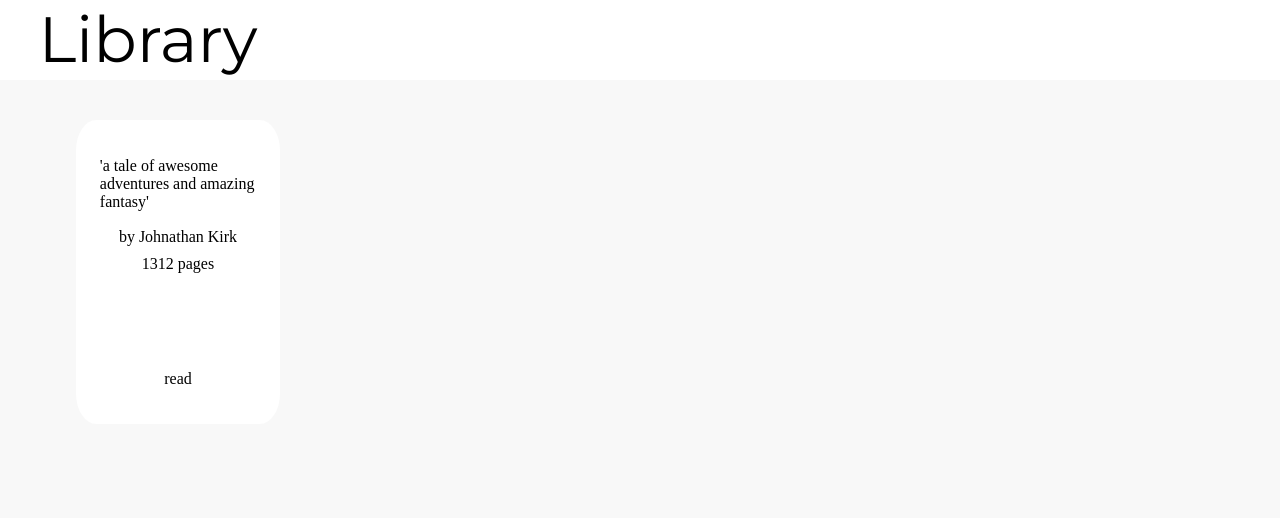
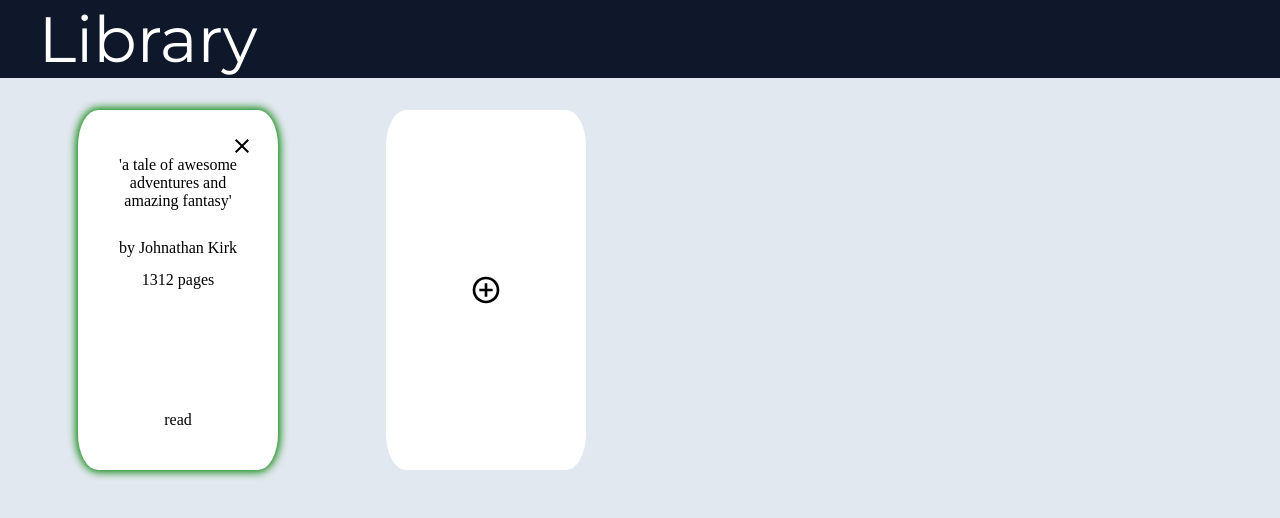
Before and after one commit to MuhammadAlvi03/library, a plain HTML site: page index.html in a window 1280 px wide. Drawn offline with Linux system fonts and the light colour scheme.

Commit message:
style: style cards

```diff
--- a/index.html
+++ b/index.html
@@ -4,7 +4,7 @@
     <meta charset="UTF-8">
     <meta name="viewport" content="width=device-width, initial-scale=1.0">
     <title>Library</title>
-    <script src="./script.js"></script>
+    <script src="./script.js" defer></script>
     <link rel="preconnect" href="https://fonts.googleapis.com">
     <link rel="preconnect" href="https://fonts.gstatic.com" crossorigin>
     <link href="https://fonts.googleapis.com/css2?family=Montserrat:ital,wght@0,100;0,200;0,300;0,400;0,500;0,600;0,700;0,800;0,900;1,100;1,200;1,300;1,400;1,500;1,600;1,700;1,800;1,900&display=swap" rel="stylesheet">
@@ -15,7 +15,6 @@
         <div class="header">
             <div class="title">Library</div>
         </div>
-        <div class="main">
             <div class="lib">
                 <div class="card">
                     <div class="info">
@@ -24,9 +23,37 @@
                         <div class="pages">1312 pages</div>
                     </div>
                     <div class="status">read</div>
+                    <img class="remove-button" src="./icons/close_FILL0_wght400_GRAD0_opsz24.svg" alt="remove">
                 </div>
-            </div>
+                <div class="add-card">
+                    <img class="add-button" src="./icons/add_circle_FILL0_wght400_GRAD0_opsz24.svg" alt="add">
+                </div>
         </div>
     </div>
+     <dialog id="book-form">
+        <form method="dialog">
+            <p>
+                <label for="book-title">Book Title</label>
+                <input type="text" name="book-title" id="book-title">
+            </p>
+            <p>
+                <label for="book-author">Author</label>
+                <input type="text" name="book-author" id="book-author">
+            </p>
+            <p>
+                <label for="book-pages">Page Count</label>
+                <input type="number" name="book-pages" id="book-pages">
+            </p>
+            <p>
+                <label for="read">Read</label>
+                <input type="radio" name="book-read" id="read">
+                <label for="not-read">Unread</label>
+                <input type="radio" name="book-read" id="not-read">
+            </p>
+            <p>
+                <button type="submit">Add Book</button>
+            </p>
+        </form>
+     </dialog>
 </body>
 </html>
--- a/script.js
+++ b/script.js
@@ -27,3 +27,10 @@ function displayBooks(myLibrary) {  // display each book of myLibrary on page
 }
 
 // document query selector all for nodelist, then iterate through nodelist
+
+const bookForm = document.getElementById('book-form');
+const addButton = document.querySelector('.add-button');
+
+addButton.addEventListener('click', () => {
+    bookForm.showModal();
+})
--- a/style.css
+++ b/style.css
@@ -9,6 +9,7 @@
 body {
     height: 100vh;
     width: 100vw;
+    background-color: #e2e8f0;
 }
 
 .container {
@@ -19,17 +20,13 @@ body {
 }
 
 .header {
-    background-color: rgb(255, 255, 255);
+    background-color: #0f172a;
     height: 10%;
     width: 100%;
     display: flex;
     align-items: end;
 }
 
-.main {
-    height: 90%;
-    width: 100%;
-}
 
 .title {
     width: auto;
@@ -37,6 +34,7 @@ body {
     height: 100%;
     font-family: 'Montserrat', sans-serif;
     font-size: 4rem;
+    color: white;
 }
 
 .lib {
@@ -47,20 +45,56 @@ body {
     gap: 1rem;
     grid-template-columns: repeat(4, 1fr);
     grid-template-rows: repeat(2, 1fr);
-    resize: both;
+    grid-auto-rows: 1fr;
+    background-color: #e2e8f0;
+    overflow-x: scroll;
+}
 
-    background-color: rgb(248, 248, 248);
+.add-card {
+    height: 90%;
+    min-height: 360px;
+    width: 60%;
+    min-width: 200px;
+    max-width: 250px;
+    place-self: center;
+    background-color: rgb(255, 255, 255);
+    border-radius: 10%;
+    padding: 1.5rem;
+    display: flex;
+    justify-content: center;
+    align-items: center;
 }
 
 .card {
-    height: 95%;
-    width: 70%;
+    height: 90%;
+    min-height: 360px;
+    width: 60%;
+    min-width: 200px;
+    max-width: 250px;
     place-self: center;
     background-color: rgb(255, 255, 255);
     border-radius: 10%;
     padding: 1.5rem;
     display: grid;
     grid-template-rows: 5fr 1fr;
+    position: relative;
+    box-shadow: green 0px 0px 9px 2px;;
+}
+
+.add-card:hover,
+.card:hover {
+    animation: cards 0.25s ease-in forwards;
+}
+
+@keyframes cards {
+    0% {
+        transform: scale(1);
+        -webkit-transform: scale(1);
+    }
+    100% {
+        transform: scale(1.05);
+        -webkit-transform: scale(1.05);
+    }
 }
 
 .info {
@@ -77,7 +111,39 @@ body {
     height: 100%;
     width: 100%;
     flex-grow: 0;
-    display: flex;
+    display: grid;
     justify-content: center;
     align-items: center;
 }
+
+.name {
+    text-align: center;
+}
+
+.remove-button {
+    position: absolute;
+    top: 1rem;
+    right: 1rem;
+    height: 1.5rem;
+    width: 1.5rem;
+    border: none;
+    padding: 0.5rem;
+    box-sizing: unset;
+}
+
+.remove-button:hover {
+    transform: scale(1.2);
+    cursor: pointer;
+}
+
+.add-button {
+    height: 2rem;
+    width: 2rem;
+    padding: 50%;
+    box-sizing: unset;
+}
+
+.add-button:hover {
+    transform: scale(1.2);
+    cursor: pointer;
+}
```
Also changed, not shown: icons/add_circle_FILL0_wght400_GRAD0_opsz24.svg (added), icons/cancel_FILL0_wght400_GRAD0_opsz24.svg (added), icons/close_FILL0_wght400_GRAD0_opsz24.svg (added), notes.txt.
